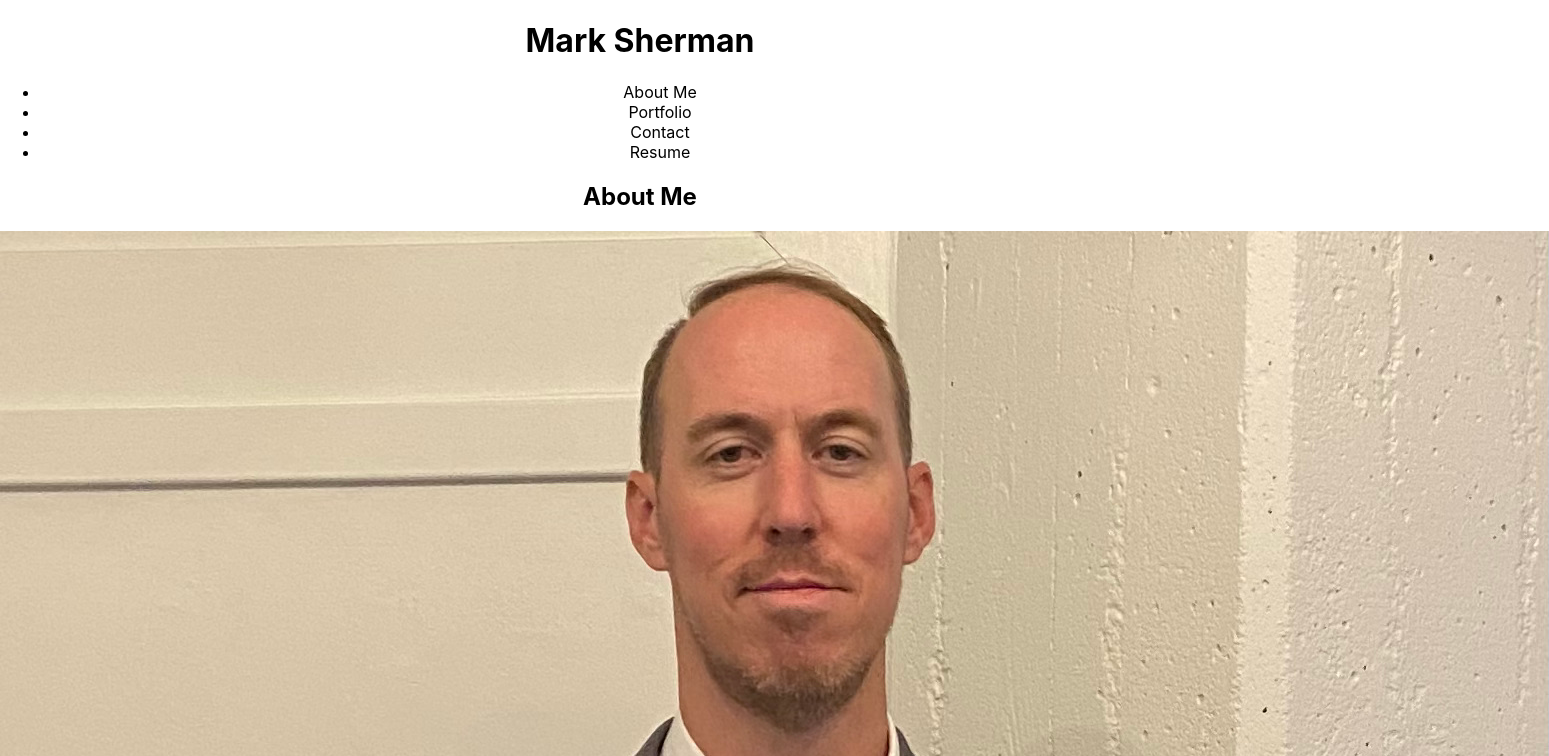
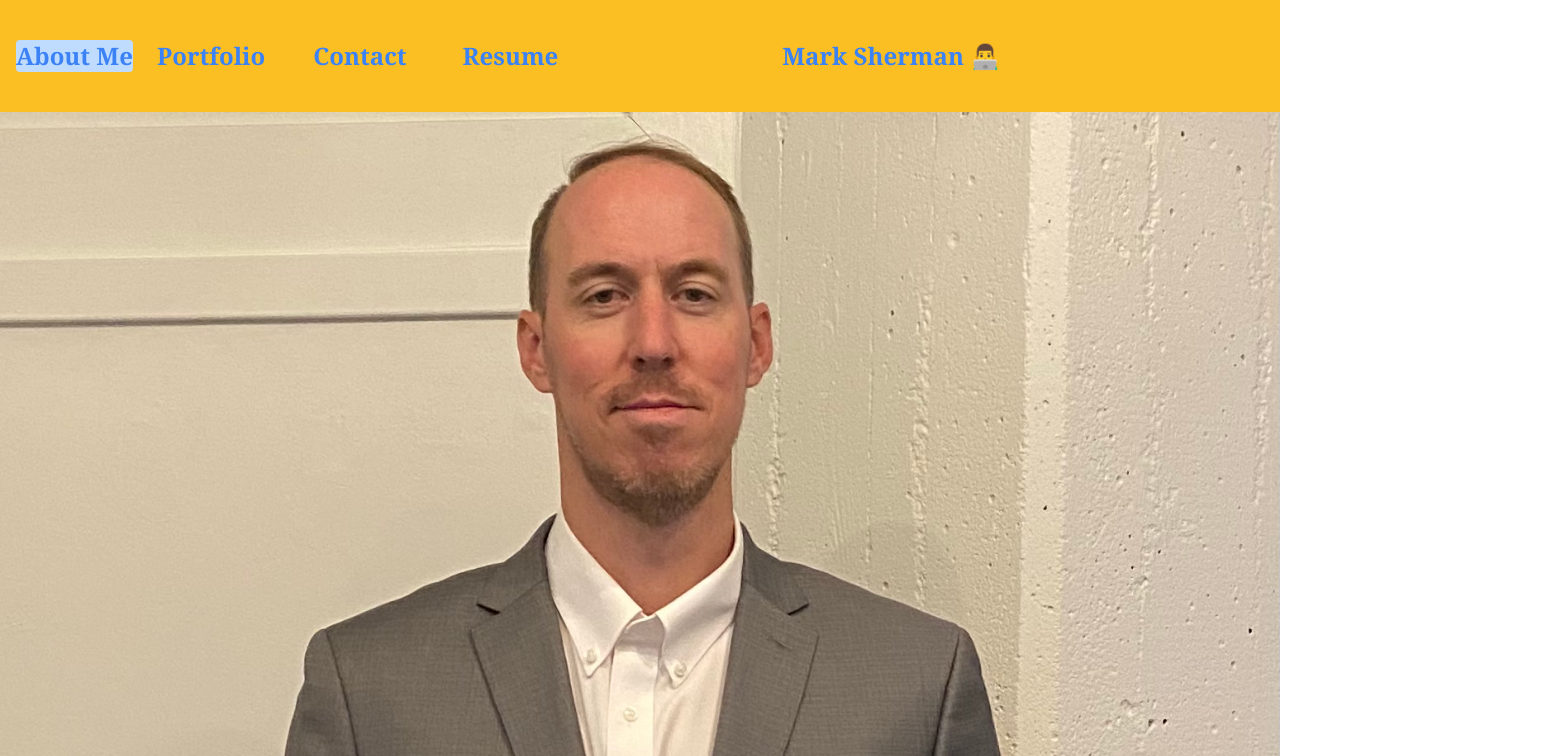
Before and after one commit to marksherm04/react-portfolio, a React (Create React App) app: page / in a window 1280 px wide. Shown: the top 756 px of the page, 1549 px wide, since content can reach past the window. Built offline with nearby package versions, Linux system fonts and the light colour scheme.

Commit message:
adjusted header and started styling with tailwind.css

```diff
--- /dev/null
+++ b/craco.config.js
@@ -0,0 +1,10 @@
+module.exports = {
+	style: {
+	  postcss: {
+		plugins: [
+		  require('tailwindcss'),
+		  require('autoprefixer'),
+		],
+	  },
+	},
+  }
--- a/src/components/About/index.js
+++ b/src/components/About/index.js
@@ -4,7 +4,7 @@ function About() {
 	return (
 		<section>
 			<div className="align" id="about">
-				<h1 className="header">About Me</h1>
+				<h1 className="header"></h1>
 			</div>
 			<div className="align">
 				<img
@@ -14,6 +14,7 @@ function About() {
 				/>
 			</div>
 			<div>
+				<h2>About Me</h2>
 				<p>
 					I am finishing up my MERN Full Stack certification from Bulter Bootcamp 6 month program.
 					I have learned many technologies over the past 6 months and ready to put them into practice.
--- a/src/components/Footer/index.js
+++ b/src/components/Footer/index.js
@@ -3,7 +3,7 @@ import React from 'react';
 function Footer() {
 	return (
 		<footer className="footer">
-			<div>
+			{/* <div>
 				<a
 					href="https://github.com/marksherm04"
 					target="_blank"
@@ -15,8 +15,8 @@ function Footer() {
 						className="icon"
 					></img>
 				</a>
-			</div>
-			<div>
+			</div> */}
+			{/* <div>
 				<a
 					href="https://www.linkedin.com/in/mark-sherman-82a072208/"
 					target="_blank"
@@ -28,8 +28,8 @@ function Footer() {
 						className="icon"
 					></img>
 				</a>
-			</div>
-			<div>
+			</div> */}
+			{/* <div>
 				<a
 					href="https://www.linkedin.com/in/mark-sherman-82a072208/"
 					target="_blank"
@@ -41,8 +41,8 @@ function Footer() {
 						className="icon"
 					></img>
 				</a>
-			</div>
-			<div>
+			</div> */}
+			{/* <div>
 				<a
 					href="https://twitter.com/marksherman6"
 					target="_blank"
@@ -54,7 +54,7 @@ function Footer() {
 						className="icon"
 					></img>
 				</a>
-			</div>
+			</div> */}
 
 		</footer>
 	);
--- a/src/components/Header/index.js
+++ b/src/components/Header/index.js
@@ -5,10 +5,7 @@ function Header(props) {
 	const { currentLink, setCurrentLink } = props;
 
 	return (
-		<header>
-			<div>
-				<h1 className="header">Mark Sherman</h1>
-			</div>
+		<header className="bg-yellow-400" >
 			<div>
 				<Nav
 					currentLink={currentLink}
--- a/src/components/Nav/index.js
+++ b/src/components/Nav/index.js
@@ -5,18 +5,21 @@ function Nav(props) {
 
 	 return (
 		 <nav>
-			 <ul className="flex-row mobile-view">
-				 <li className={currentLink === "about" ? "mx-2 navActive" : "mx-2"}>
+			 <ul className="text-2xl font-bold text-blue-500 flex py-10 px-4 font-serif">
+				 <li className={currentLink === "about" ? "rounded bg-blue-200 hover:bg-yellow-300 navActive" : "mx-6"}>
 					 <span onClick={() => setCurrentLink('about')}>About Me</span>
 				 </li>
-				 <li className={currentLink === "portfolio" ? "mx-2 navActive" : "mx-2"}>
+				 <li className={currentLink === "portfolio" ? "rounded bg-blue-200 hover:bg-yellow-300 navActive" : "mx-6"}>
 					 <span onClick={() => setCurrentLink("portfolio")}>Portfolio</span>
 				 </li>
-				 <li className={currentLink === "contact" ? "mx-2 navActive" : "mx-2"}>
+				 <li className={currentLink === "contact" ? "rounded bg-blue-200 hover:bg-yellow-300 navActive" : "mx-6"}>
 					 <span onClick={() => setCurrentLink("contact")}>Contact</span>
 				 </li>
-				 <li className={currentLink === "resume" ? "mx-2 navActive" : "mx-2"}>
+				 <li className={currentLink === "resume" ? "rounded bg-blue-200 hover:bg-yellow-300 navActive" : "mx-8"}>
 					 <span onClick={() => setCurrentLink("resume")}>Resume</span>
+				 </li>
+				 <li className={currentLink === "name" ? "text-right navActive" : "mx-48"}>
+					 <span onClick={() => setCurrentLink("about")}>Mark Sherman 👨‍💻</span>
 				 </li>
 			 </ul>
 		 </nav>
--- a/src/components/Resume/index.js
+++ b/src/components/Resume/index.js
@@ -6,11 +6,11 @@ function Resume() {
 			<div className="align">
 				<h1 className="header">My Resume</h1>
 			</div>
-			<div>
-				<a href={require("../../assets/documents/Mark Sherman Resume.PDF")} download>
+			{/* <div>
+				<a href={require("../../assets/documents/mark-resume.PDF")} download>
 					<h4>Download Resume</h4>
 				</a>
-			</div>
+			</div> */}
 			<div>
 				<h5>Front-End Proficiencies</h5>
 				<ul>
--- a/src/index.css
+++ b/src/index.css
@@ -1,4 +1,10 @@
-body {
+@tailwind base;
+@tailwind components;
+@tailwind utilities;
+
+
+
+/* body {
   margin: 0;
   font-family: -apple-system, BlinkMacSystemFont, 'Segoe UI', 'Roboto', 'Oxygen',
     'Ubuntu', 'Cantarell', 'Fira Sans', 'Droid Sans', 'Helvetica Neue',
@@ -10,4 +16,4 @@ body {
 code {
   font-family: source-code-pro, Menlo, Monaco, Consolas, 'Courier New',
     monospace;
-}
+} */
--- /dev/null
+++ b/tailwind.config.js
@@ -0,0 +1,18 @@
+//tailwind.config.js
+const plugin = require('tailwindcss/plugin');
+
+module.exports = {
+  purge: ['./src/**/*.{js,jsx,ts,tsx}', './public/index.html'],
+  darkMode: false, // or 'media' or 'class'
+  theme: {
+    extend: {
+      backgroundImage: {
+        'hero-pattern': "url('"
+      }
+    },
+  },
+  variants: {
+    extend: {},
+  },
+  plugins: [],
+}
```
Also changed, not shown: package.json (+8 -4 lines), 2 other files (tests, documents, lock files or other folders).
